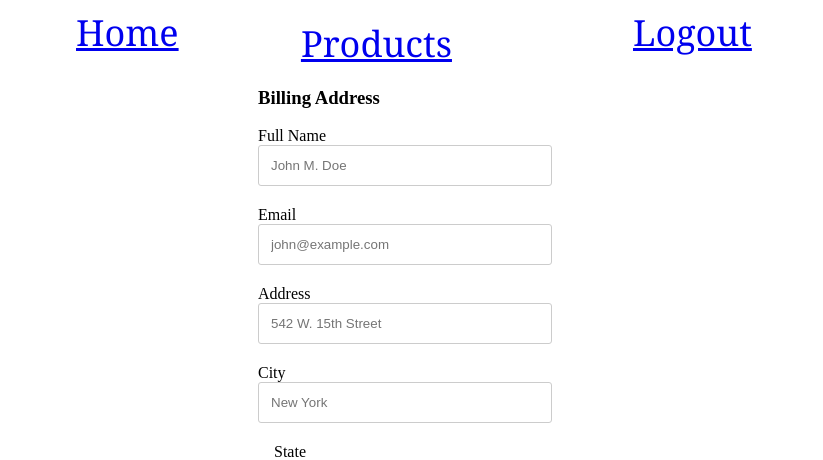
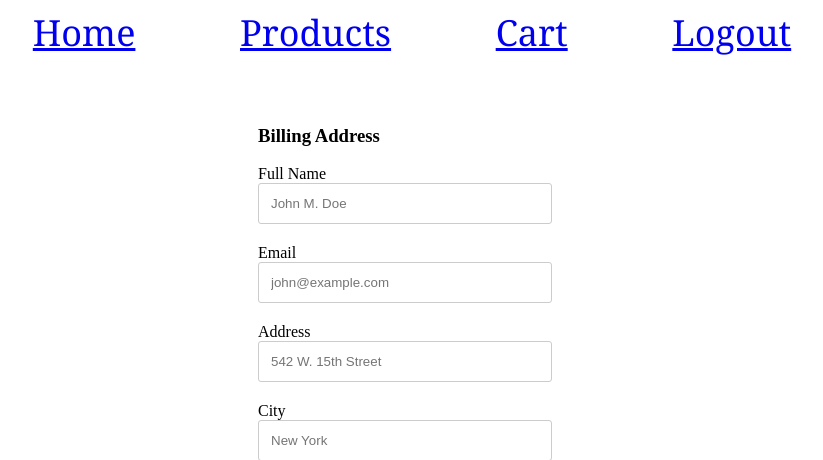
Before and after one commit to k0414834r/ShoppingCart, a Flask app: page /checkout in a window 1280 px wide. Shown: the top 460 px of the page, without its empty margins (248-1071 px from the left). Run offline with Flask 2, Linux system fonts and the light colour scheme; the visitor is signed in with stand-in values (Sample User, id 1); data comes from the database, SQL or seed files in the repository; data that the repository does not hold is empty; some libraries are stand-ins or nearby versions.

Commit message:
edit submissions route

```diff
--- a/application/routes.py
+++ b/application/routes.py
@@ -3,6 +3,7 @@ from application.models import User, Post, Member, Product, Cart, Checkout
 from flask import render_template, url_for, redirect, flash, request
 from application.forms import LoginForm, RegistrationForm
 from flask_login import logout_user, login_user, current_user
+from datetime import datetime
 
 @app.route("/")
 @app.route('/index')
@@ -68,6 +69,9 @@ def products(product_id):
 
 @app.route('/cart')
 def cart():
+    if current_user.is_anonymous:
+        return redirect(url_for('login'))
+
     products_in_cart = Cart.query.filter_by(user_id=current_user.id).join(Product, Cart.product_id == Product.id).add_columns(Product.name, Product.price, Product.image, Product.id).all()
     return render_template('cart.html', products=products_in_cart)
 
@@ -91,6 +95,16 @@ def removeFromCart(product_id, from_page):
     db.session.commit()
     return redirect(url_for('cart'))
 
+@app.route('/removeFromCheckout/<int:product_id>/<string:from_page>')
+def removeFromCheckout(product_id, from_page):
+    if current_user.is_anonymous:
+        return redirect(url_for('login'))
+
+    cart = Cart.query.filter_by(user_id=current_user.id, product_id=product_id).first()
+    db.session.delete(cart)
+    db.session.commit()
+    return redirect(url_for('checkout'))
+
 @app.route('/checkout')
 def checkout():
     if current_user.is_anonymous:
@@ -107,7 +121,7 @@ def checkout():
     return render_template('checkout.html', products_in_cart=products_in_cart, productNum=productNum, sum=sum)
 
 @app.route('/submissions', methods=['POST'])
-def submission():
+def submissions(checkout_id, subtotal, product_id, date, total):
     #get submit bill info
     cardname = request.form.get('cardname')
     cardnumber = request.form.get('cardnumber')
@@ -116,7 +130,13 @@ def submission():
     products_in_cart = Cart.query.filter_by(user_id=current_user.id).join(Product,Cart.product_id == Product.id).add_columns(Product.name, Product.price, Product.image, Product.id).all()
 
     #create a checkout submit record and put it to the db
+    receipt = Checkout(checkout_id=checkout_id, user_id=current_user.id, subtotal=subtotal, product_id=product_id, date=date, total=total)
+    date = datetime.now()
+    subtotal = sum
+    total = subtotal * 0.95
+    product_id = products_in_cart.Product.id
+    db.session.add(receipt)
+    db.session.commit()
 
-
-    print("checkout_action:" + cardname + cardnumber)
-    return render_template('submissions.html', products_in_cart=products_in_cart)
+    flash("checkout_action:" + " " + cardname + " " + cardnumber + "subtotal: " + subtotal + "total " + total)
+    return render_template('submissions.html', product_id=product_id, date=date, subtotal=subtotal, total=total, checkout_id=checkout_id, cardname=cardname, cardnumber=cardnumber)
--- a/application/static/stylesheet.css
+++ b/application/static/stylesheet.css
@@ -1,29 +1,23 @@
-#one {
-    float: left;
-    width: 33%;
-    display: table-cell;
-}
-
-#two {
-    width: 33%;
-    display: table-cell;
-}
-
-#three {
-    float: right;
-    width: 33%;
-    display: table-cell;
-}
-
 .heading {
+    text-align: justify;
+    min-width: 500px;
     margin: 0 auto;
-    width: 50%;
+    width: 60%;
     font-size: 36px;
     font-family: Georgia;
     border-color: black;
     border: 0 0 5px 0;
-    display: table;
-    text-align: center;
+    list-style: none;
+}
+
+.heading:after {
+    content: '';
+    display: inline-block;
+    width: 100%;
+}
+
+.heading li {
+    display: inline-block;
 }
 
 .container {
--- a/application/templates/base.html
+++ b/application/templates/base.html
@@ -16,18 +16,19 @@
 
     </head>
     <body>
-        <div class="heading">
-            <div id="one"><a href="/index">Home</a></div>
-            <div id="two"><a href="/products">Products</a></div>
+        <ul class="heading">
+            <li><a href="/index">Home</a></li>
+            <li><a href="/products">Products</a></li>
+            <li><a href="/cart">Cart</a></li>
 
-            <div id="three">
+            <li>
                 {% if current_user.is_anonymous %}
                 <a href="{{ url_for('login') }}">Login</a>
                 {% else %}
                 <a href="{{ url_for('logout') }}">Logout</a>
                 {% endif %}
-            </div>
-        </div>
+            </li>
+        </ul>
 
         <div class="container">
 
--- a/application/templates/cart.html
+++ b/application/templates/cart.html
@@ -3,10 +3,11 @@
 {% block content %}
     <div>
         <h2>Cart</h2>
+        <br><br><a href="/checkout"> Checkout </a><br><br>
         {% for data in products %}
            <div>
                <h4>{{data.name}} - {{data.category_id}} </h4>
-               <div>Price: {{data.price}}</div>
+               <div>Price: ${{data.price}}</div>
                <div>Stock: {{data.stock}}</div>
 
                <div>
--- a/application/templates/checkout.html
+++ b/application/templates/checkout.html
@@ -115,10 +115,11 @@ span.price {
         <div class="container">
             <h4>Cart<span class="price" style="color:black"><i class="fa fa-shopping-cart"></i> <b>{{ productNum }}</b></span></h4>
             {% for item in products_in_cart %}
-                <p><a href="/product/{{ item.id }}">{{ item.name }}</a> <span class="price">{{ item.price }}</span></p>
+                <p><a href="/product/{{ item.id }}">{{ item.name }}</a> <span class="price">${{ item.price }}</span></p>
+                <a href='/removeFromCheckout/{{item.id}}/cart'> Remove </a>
             {% endfor %}
             <hr>
-            <p>Total<span class="price" style="color:black"><b>{{ sum }}</b></span></p>
+            <p>Total<span class="price" style="color:black"><b>${{ sum }}</b></span></p>
         </div>
     </div>
 </div>
--- a/application/templates/products.html
+++ b/application/templates/products.html
@@ -7,7 +7,7 @@
             {% for data in products %}
                 <div>
                     <h4>{{data.name}}</h4>
-                    <div>Price: {{data.price}}</div>
+                    <div>Price: ${{data.price}}</div>
                     <div>Stock: {{data.stock}}</div>
 
                     <div>
@@ -17,7 +17,7 @@
                     </div>
                 </div>
             {% endfor %}
-            <a href="/checkout"> Checkout </a>
+            <br><br><a href="/checkout"> Checkout </a>
         </div>
 
     {% endblock %}
```
